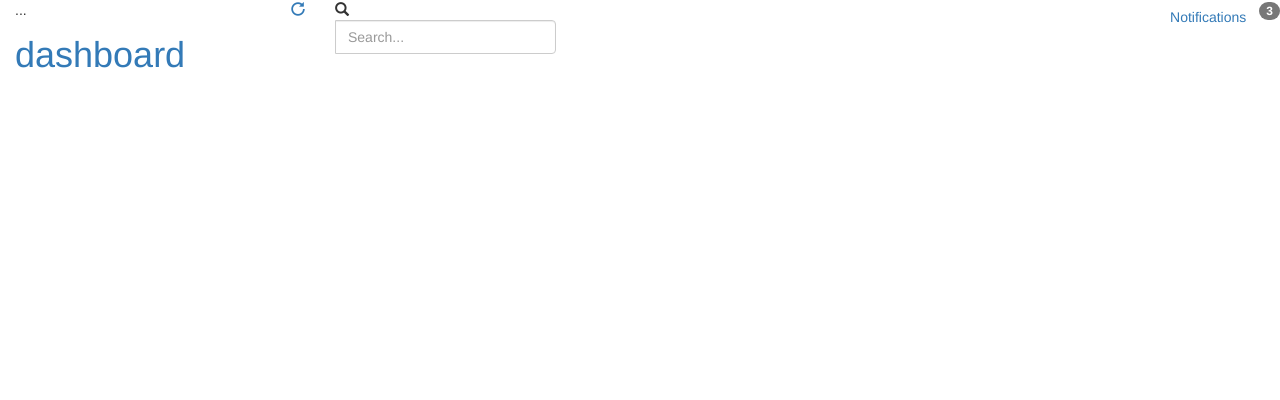
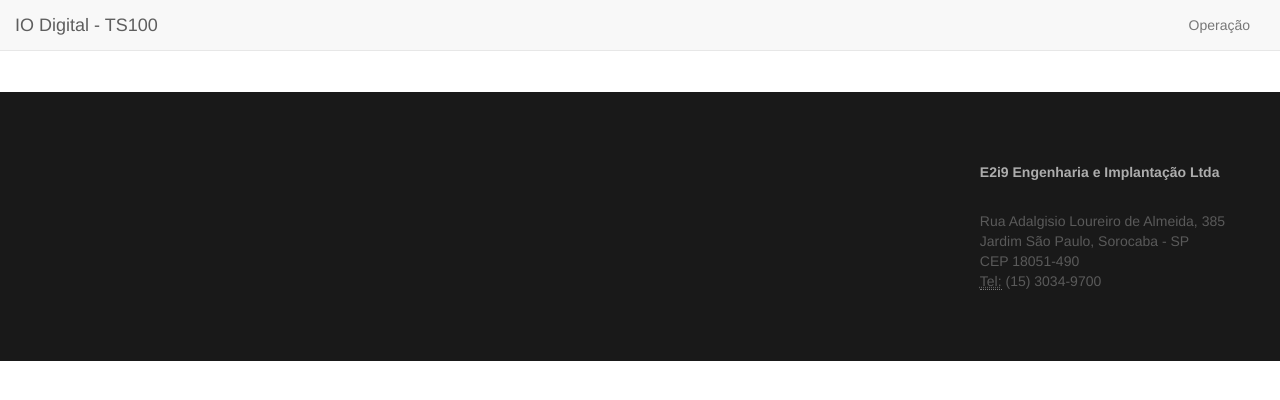
Before and after one commit to TemosEngenharia/RPI-IO, a Flask app: page /dashboard in a window 1280 px wide. Shown: the top 400 px of the page. Run offline with Flask 2, Linux system fonts and the light colour scheme; some libraries are stand-ins or nearby versions.

Commit message:
Initial Commit

```diff
--- a/RPi_WEB.py
+++ b/RPi_WEB.py
@@ -32,7 +32,7 @@ class FotsTransLogger(TransLogger):
 
 def run_server():
     app_logged = TransLogger(app)
-    #Daemonizer(cherrypy.engine).subscribe()
+    Daemonizer(cherrypy.engine).subscribe()
     cherrypy.tree.graft(app_logged, '/')
     cherrypy.config.update({
         'engine.autoreload.on': True,
--- a/RPi_WEB/templates/base.html
+++ b/RPi_WEB/templates/base.html
@@ -26,9 +26,10 @@
       <div id="nav-menu" class="collapse navbar-collapse navbar-right">
         <ul class="nav navbar-nav">
           <li><a href="opr">Operação</a></li>
-          <li><a href="cad">Cadastro</a></li>
-          <li><a href="log">Logs</a></li>
-          <li><a href="log"> </a></li>
+          <li><a href="opr"> </a></li>
+          <!-- <li><a href="cad">Cadastro</a></li> -->
+          <!-- <li><a href="log">Logs</a></li> -->
+          <!-- <li><a href="log"> </a></li> -->
         </ul>
       </div>
   </nav>
--- a/RPi_WEB/templates/dashboard.html
+++ b/RPi_WEB/templates/dashboard.html
@@ -1,104 +1,4 @@
-<!DOCTYPE html>
-<html>
-<head>
-    <meta charset="utf-8">
-    <meta http-equiv="X-UA-Compatible" content="IE=edge">
-    <meta name="viewport" content="width=device-width, initial-scale=1">
-    {% if title %}
-    <title>{{ title }} - E2i9 Engenharia, Excelência e Inovação</title>
-    {% else %}
-    <title>E2i9 Engenharia, Excelência e Inovação - IO Digital</title>
-    {% endif %}
-    <link rel="stylesheet" href="css/bootstrap.min.css">
-    <link rel="stylesheet" href="css/base.css">
-</head>
-<body>
-<nav class="navbar navbar-fixed-top">
-  <div class="container-fluid">
-    <div class="row">
-      <div class="col-sm-3 top-left-menu">
-        <div class="navbar-header">
-          <a class="navbar-brand" href="webapp.html">
-            <h1>dashboard</h1>
-          </a>
-          <button type="button" class="navbar-toggle collapsed" data-toggle="collapse" data-target="#nav-menu" aria-expanded="false">
-            <span class="sr-only">Toggle navigation</span>
-            <span class="icon-bar"></span>
-            <span class="icon-bar"></span>
-            <span class="icon-bar"></span>
-          </button>
-        </div>
-        <a href="#" data-toggle="tooltip" data-placement="bottom" data-delay="500" title="Refresh data" class="header-refresh pull-right">
-          <span class="glyphicon glyphicon-repeat" aria-hidden="true"></span>
-        </a>
-      </div>
-      <nav class="navbar navbar-fixed-top">
-        <div class="container-fluid">
-          <div class="row">
-            <div class="col-sm-3 top-left-menu">
-              ...
-            </div>
+{% extends "base.html" %}
+{% block content %}
 
-            <form id="search" role="search" class="hidden-xs col-sm-3">
-              <div class="input-group">
-                <span class="glyphicon glyphicon-search" aria-hidden="true"></span>
-                <input type="text" class="form-control transition" placeholder="Search...">
-              </div>
-            </form>
-            <div id="nav-menu" class="collapse navbar-collapse pull-right">
-              <ul class="nav navbar-nav">
-                <li>
-                  <div id="btn-notifications" class="btn-group">
-                    <span class="badge">3</span>
-                    <button type="button" class="btn btn-link dropdown-toggle" data-toggle="dropdown" aria-haspopup="true" aria-expanded="false">
-                      Notifications
-                    </button>
-                    <ul id="notification-list" class="dropdown-menu pull-right">
-                      <li>
-                        <a href="#">
-                          <span class="badge"></span>
-                          <img src="imgs/laika.jpg" class="img-circle">
-                          <div class="notification-message">
-                            <strong>Laika</strong>
-                            <p>Hey! How are you?</p>
-                            <em class="since">2h ago</em>
-                          </div>
-                        </a>
-                      </li>
-                      <li>
-                        <a href="#">
-                          <span class="badge"></span>
-                          <img src="imgs/cat.jpg" class="img-circle">
-                          <div class="notification-message">
-                            <strong>Devil cat</strong>
-                            <p>I will never forgive you...</p>
-                            <em class="since">6h ago</em>
-                          </div>
-                        </a>
-                      </li>
-                      <li>
-                        <a href="#">
-                          <span class="badge"></span>
-                          <img src="imgs/doge.jpg" class="img-circle">
-                          <div class="notification-message">
-                            <strong>Doge</strong>
-                            <p>What are you doing? So scare. It's alright now.</p>
-                            <em class="since">yesterday</em>
-                          </div>
-                        </a>
-                      </li>
-                    </ul>
-                  </div>
-                </li>
-              </ul>
-            </div>
-          </div>
-        </div>
-      </nav>
-    </div>
-  </div>
-</nav>
-    <script src="js/jquery-2.2.4.min.js"></script>
-    <script src="js/bootstrap.min.js"></script>
-</body>
-</html>
+{% endblock %}
```
Also changed, not shown: RPi_IO/ac.py (added, +52 -0 lines).
